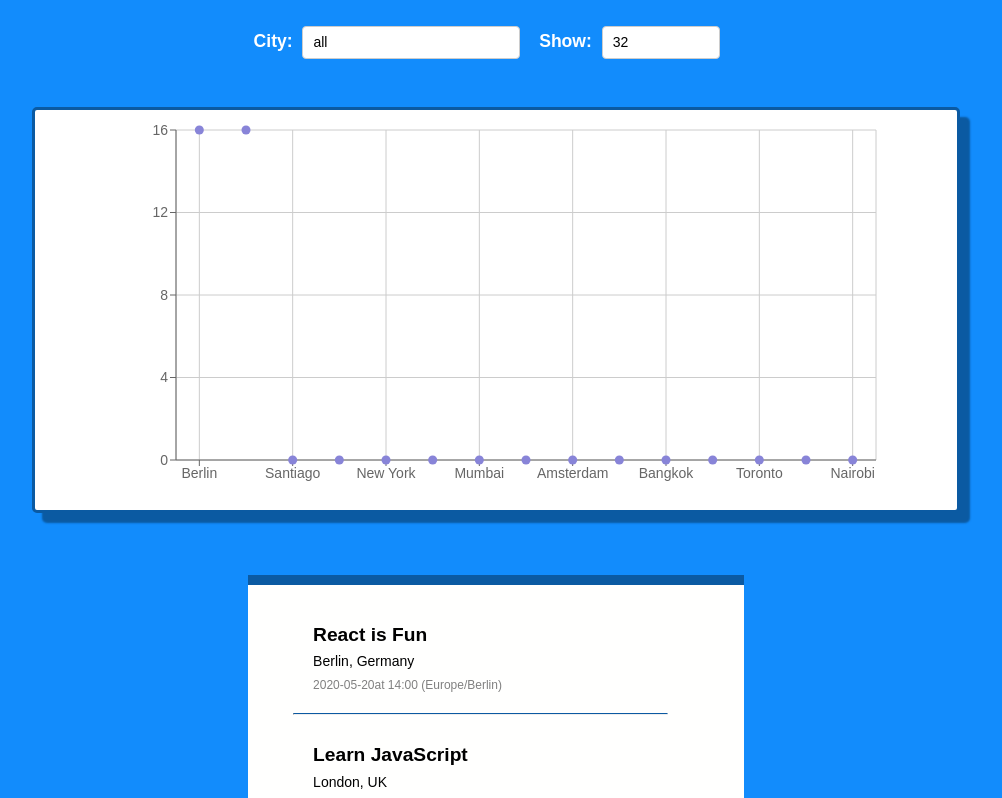
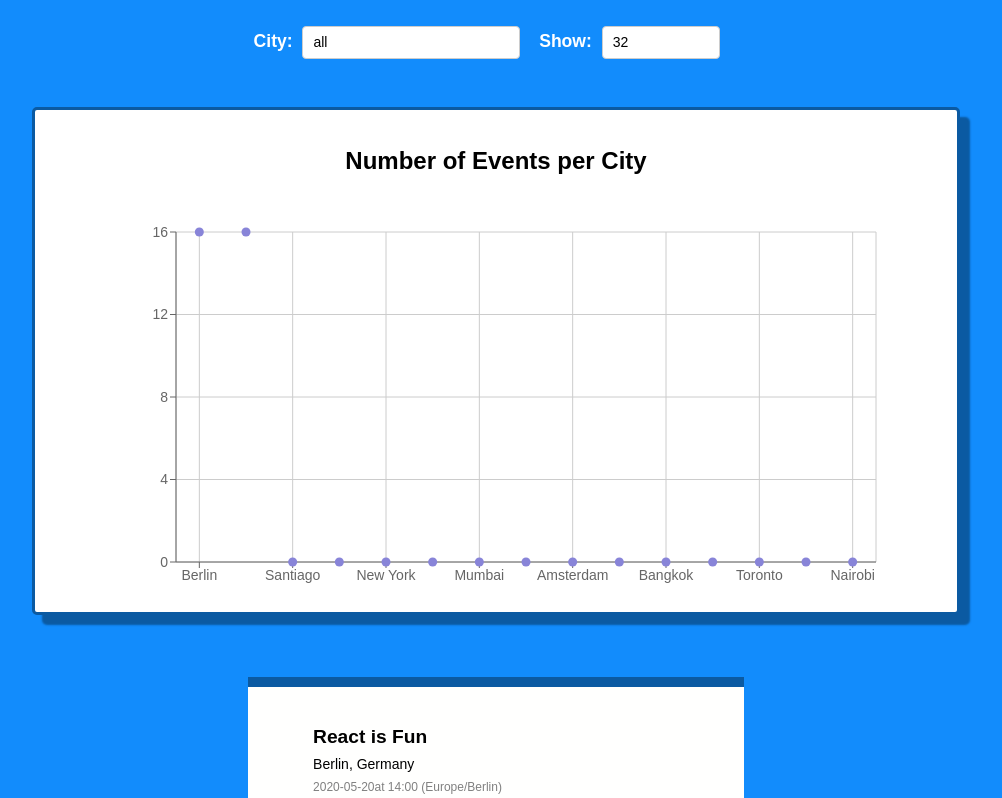
Before and after one commit to leenrichards/meet, a React (Create React App) app: page / in a window 1280 px wide. Shown: the top 798 px of the page, without its empty margins (144-1146 px from the left). Built offline with nearby package versions, Linux system fonts and the light colour scheme; what atatus-spa would draw is missing.

Commit message:
added scatterchart

```diff
--- a/src/App.css
+++ b/src/App.css
@@ -109,6 +109,11 @@ input[type="text"],
 
 .suggestions>li:hover {
   background-color: #bcdcdb;
+}
+
+.ChartTitle{
+  font-size: 1.5rem;
+
 }
 
 .EventList {
--- a/src/App.js
+++ b/src/App.js
@@ -131,6 +131,7 @@ class App extends Component {
           />
         </div>
         <div className="ChartArea">
+          <h4 class="ChartTitle"> Number of Events per City</h4>
           <ResponsiveContainer height={400} width={800} >
             <ScatterChart
 
```
